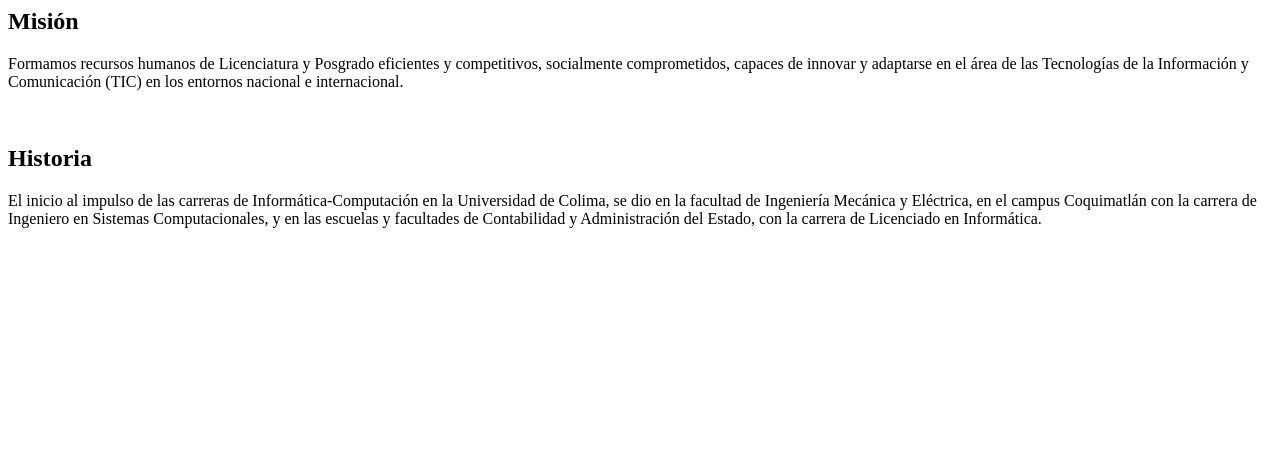
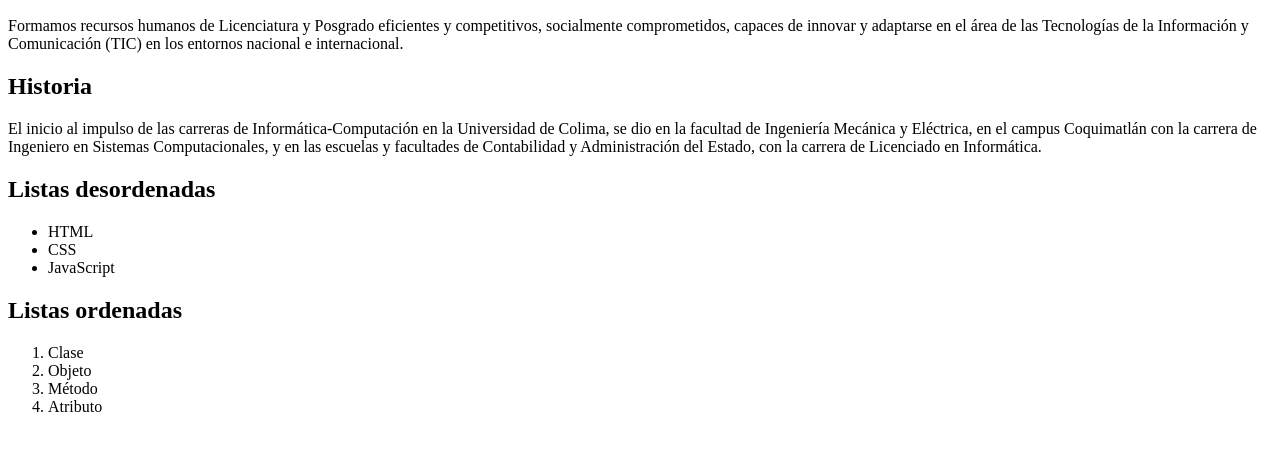
Before and after one commit to sethiova/01-Elementos-HTML, a plain HTML site: page index.html in a window 1280 px wide. Shown: the part 96-546 px from the top of the page. Drawn offline with Linux system fonts and the light colour scheme.

Commit message:
Se agregaron ejemplos de listas ordenadas y listas desordenadas

```diff
--- a/index.html
+++ b/index.html
@@ -7,11 +7,22 @@
 </head>
 <body>
     <h1>Facultad de Telematica</h1>
-    <br>
     <h2>Misión</h2>
     <p>Formamos recursos humanos de Licenciatura y Posgrado eficientes y competitivos, socialmente comprometidos, capaces de innovar y adaptarse en el área de las Tecnologías de la Información y Comunicación (TIC) en los entornos nacional e internacional.</p>
-    <br>
     <h2>Historia</h2>
     <p>El inicio al impulso de las carreras de Informática-Computación en la Universidad de Colima, se dio en la facultad de Ingeniería Mecánica y Eléctrica, en el campus Coquimatlán con la carrera de Ingeniero en Sistemas Computacionales, y en las escuelas y facultades de Contabilidad y Administración del Estado, con la carrera de Licenciado en Informática.</p>
+    <h2>Listas desordenadas</h2>
+    <ul>
+        <li>HTML</li>
+        <li>CSS</li>
+        <li>JavaScript</li>
+    </ul>
+    <h2>Listas ordenadas</h2>
+    <ol>
+        <li>Clase</li>
+        <li>Objeto</li>
+        <li>Método</li>
+        <li>Atributo</li>
+    </ol>
 </body>
 </html>
```
